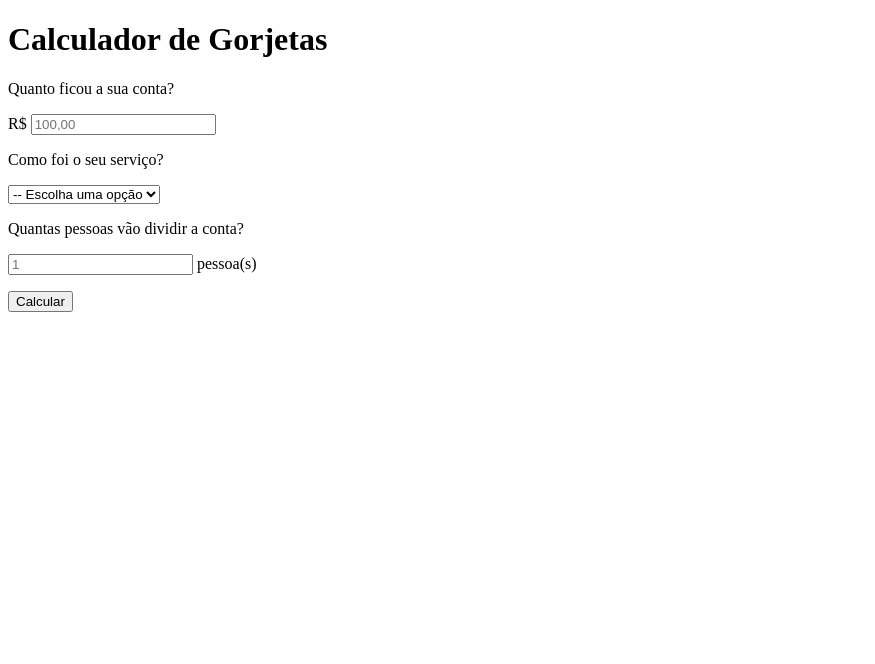
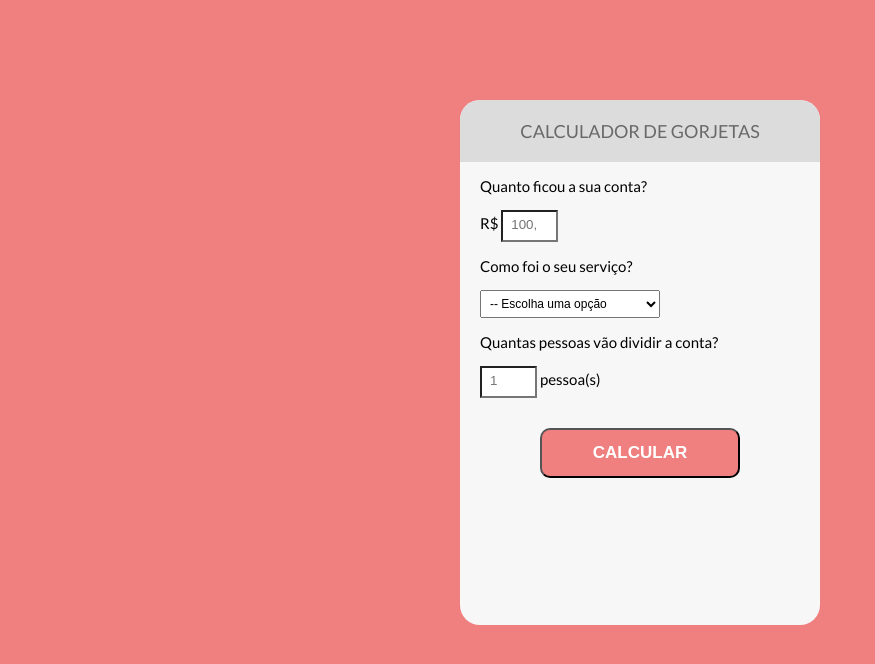
Before and after one commit to anderson-neves-silva/calculadorDeGorjetas, a plain HTML site: page index.html in a window 1280 px wide. Shown: the whole page, without its empty margins (0-875 px from the left). Drawn offline with Linux system fonts and the light colour scheme.

Commit message:
finalizing the css

```diff
--- a/index.html
+++ b/index.html
@@ -4,26 +4,28 @@
   <meta charset="UTF-8">
   <meta http-equiv="X-UA-Compatible" content="IE=edge">
   <meta name="viewport" content="width=device-width, initial-scale=1.0">
+  <link rel="stylesheet" href="style.css">
   <title>Calculador de Gorjetas</title>
 </head>
 <body>
-  <div>
-    <h1>Calculador de Gorjetas</h1>
-  </div>
-  <div>
-    <form action="">
+  <div id="container">
+    <div>
+      <h1 class="title">Calculador de Gorjetas</h1>
+    </div>
+    <div>
+    <form action="" class="tipsForm">
       <label for="bill">
         <p>Quanto ficou a sua conta?</p>
       </label>
       <p>
-        R$ <input type="number" placeholder="100,00" name="bill" id="bill">
+        R$ <input type="number" placeholder="100,00" name="bill" id="bill" class="formInput">
       </p>
 
       <label for="serviceQuality">
         <p>Como foi o seu serviço?</p>
       </label>
       <p>
-        <select name="serviceQuality" id="serviceQuality">
+        <select name="serviceQuality" id="serviceQuality" class="formSelect">
           <option disabled selected>-- Escolha uma opção</option>
           <option value="0.3">30% - Incrível</option>
           <option value="0.2">20% - Bom</option>
@@ -37,10 +39,12 @@
         <p>Quantas pessoas vão dividir a conta?</p>
       </label>
       <p>
-        <input type="number" placeholder="1" name="people" id="people"> pessoa(s)
+        <input type="number" placeholder="1" name="people" id="people" class="formInput"> pessoa(s)
       </p>
-      <button type="submit">Calcular</button>
+
+      <button type="submit" class="formSubmit">Calcular</button>
     </form>
+    </div>
   </div>
 </body>
 </html>
--- /dev/null
+++ b/style.css
@@ -0,0 +1,74 @@
+@import url("https://fonts.googleapis.com/css2?family=Fraunces:opsz,wght@9..144,700&family=Lato:wght@300;400;700&display=swap");
+
+:root {
+  --primary-color: lightcoral;
+  --secondary-color: dimgray;
+  --tertiary-color: Gainsboro;
+}
+
+body {
+  background-color: var(--primary-color);
+  font-size: 15px;
+  font-family: Lato, sans-serif;
+}
+
+#container {
+  height: 525px;
+  width: 360px;
+  margin: 100px auto;
+  background: #f7f7f7;
+  /* box-shadow: 5px 5px 5px #e2b0b0; */
+  border-radius: 20px;
+}
+
+.title {
+  background-color: var(--tertiary-color);
+  color: var(--secondary-color);
+  padding: 20px;
+  text-transform: uppercase;
+  font-size: 18px;
+  font-weight: normal;
+  border-top-left-radius: 20px;
+  border-top-right-radius: 20px;
+  text-align: center;
+}
+
+.tipsForm {
+  padding-left: 20px;
+  padding-right: 20px;
+}
+
+.formInput {
+  background: white;
+  width: 40px;
+  padding: 5px 5px 8px 8px;
+}
+
+.formSelect {
+  width: 180px;
+  padding: 5px;
+  font-size: 12px;
+}
+
+.formInput:focus, .formSelect:focus {
+  border: 3px solid var(--primary-color);
+  outline: none;
+}
+
+.formSubmit {
+  text-transform: uppercase;
+  font-weight: bold;
+  display: block;
+  margin: 30px auto;
+  background: var(--primary-color);
+  border-radius: 10px;
+  width: 200px;
+  height: 50px;
+  font-size: 17px;
+  color: white;
+}
+
+.formSubmit:hover {
+  background: #fcbebe;
+  font-weight: normal;
+}
```
